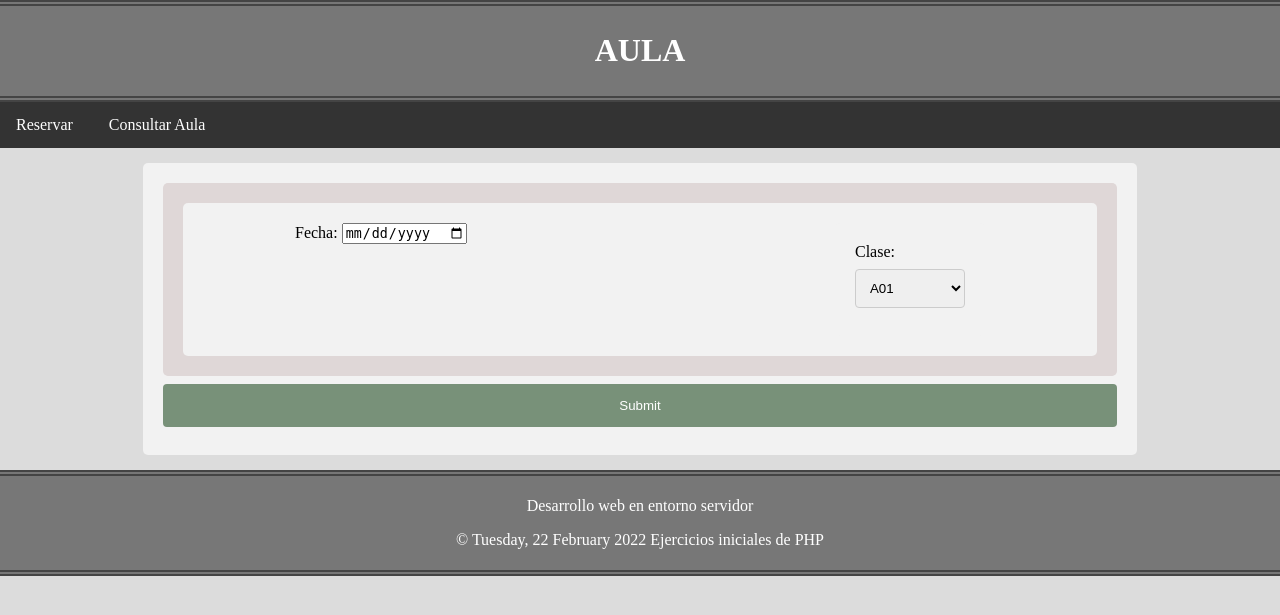
After one commit to mklgt/Framework_PHP, a PHP site: template views/form_consulta.php in a window 1280 px wide. The commit adds this page. Shown: the top 615 px of the page. Run offline with PHP 8.4, Linux system fonts and the light colour scheme; the template is opened without the code that fills it, so the values that code supplies are empty.

Commit message:
Añadidas seccion de calendario, arreglada la insercion de reserva en BD, agregada interfaz de BD, seguridad añadida en la carpeta Modelo, modificaciones de Controlador

```diff
--- a/css/styles.css
+++ b/css/styles.css
@@ -22,6 +22,7 @@ header {
     padding: 5px;
     text-align: center;
 }
+
 h3 {
     margin: 0;
 }
@@ -180,6 +181,7 @@ option {
     display: flex;
     justify-content: space-around;
 }
+
 .horas {
     display: flex;
     flex-direction: column;
@@ -190,7 +192,25 @@ option {
 .resultado {
     background-color: rgb(165, 248, 165);
 }
+
 .error {
     background-color: rgb(245, 97, 97);
     margin-bottom: 15px;
 }
+
+button {
+    font-size: 16px;
+    border: none;
+    outline: none;
+    color: white;
+    padding: 14px 16px;
+    background-color: inherit;
+    font-family: inherit;
+    margin: 0;
+}
+
+button:hover{
+    background-color: #ddd;
+    color: black;
+    cursor: pointer;
+}
--- a/helper/Input.php
+++ b/helper/Input.php
@@ -29,7 +29,7 @@ class Input
      */
     public static function siEnviado()
     {
-        return (!empty($_POST)) ? true : false;
+        return (!empty($_POST['usuario']) && !empty($_POST['aula']) && !empty($_POST['fecha']) && !empty($_POST['hora-desde']) && !empty($_POST['hora-hasta'])) ? true : false;
     }
 
     /**
--- a/modelo/DataBase.php
+++ b/modelo/DataBase.php
@@ -1,6 +1,7 @@
 <?php
+include "IDataBase.php";
 include 'config/config.php';
-class DataBase
+class DataBase implements IDataBase
 {
     private $conexion;
 
--- a/nbproject/private/private.xml
+++ b/nbproject/private/private.xml
@@ -4,6 +4,7 @@
     <open-files xmlns="http://www.netbeans.org/ns/projectui-open-files/2">
         <group>
             <file>file:/C:/xampp/htdocs/Proyecto_PHP/index.php</file>
+            <file>file:/C:/xampp/htdocs/Proyecto_PHP/controladores/Controlador.php</file>
         </group>
     </open-files>
 </project-private>
--- a/views/form_bienvenida.php
+++ b/views/form_bienvenida.php
@@ -51,7 +51,6 @@ if (Input::siEnviado()) {
                     echo "min=$diaActual>";
 
                     ?>
-
                 </label>
                 <br />
                 <div class="horas">
--- /dev/null
+++ b/views/form_consulta.php
@@ -0,0 +1,43 @@
+<?php
+include "helper/Utilidades.php";
+include "helper/Input.php";
+include "header.php";
+?>
+
+
+<form id="formConsulta" action="index.php" method="post">
+    <div>
+        <div class='uno'>
+            <div class="horario">
+                <label for="fecha">
+                    Fecha:
+                    <input type="date" id="fecha" name="fecha">
+                </label>
+                <br />
+                <div class="horas">
+                    <label for="fecha">
+                        Clase:
+                        <select name='aula'>
+                            <?php
+                            $aulas = ["A01", "A02", "A03", "A04", "A05", "A06"];
+                            foreach ($aulas as $aula) {
+                                echo "<option id='aula' value=$aula ";
+                                echo Utilidades::verificarSelect(Input::get('aula'), $aula) . ">";
+                                echo "$aula </option>";
+                            }
+                            ?>
+                        </select>
+                    </label>
+                </div>
+            </div>
+        </div>
+        <input id="submit" type="submit" name="enviar" />
+    </div>
+
+</form>
+
+
+
+<?php
+include "footer.php"
+?>
--- a/views/header.php
+++ b/views/header.php
@@ -15,8 +15,12 @@
     </header>
 
     <nav>
-        <a href="#">Reservar</a>
-        <a href="#">Consultar Aula</a>
+        <form id="formPag" action="index.php" method="post" class="nav">
+            <button type="submit" name="pagina" value="formulario" class="btn-link">Reservar</button>
+            <button type="submit" name="pagina" value="consulta" class="btn-link">Consultar Aula</button>
+            <!--<a id="submit" type="submit" name="pagina">Reservar</a>-->
+            <!--<a id="submit" type="submit" name="pagina">Consultar Aula</a>-->
+        </form>
     </nav>
 
     <main>
```
Also changed, not shown: controladores/Controlador.php (+16 -3 lines), modelo/IDataBase.php (added, +8 -0 lines), modelo/.htaccess (added).
